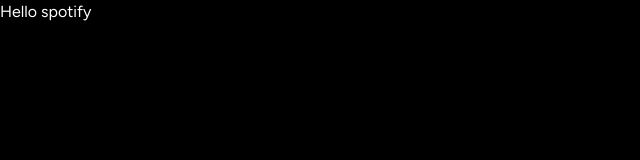
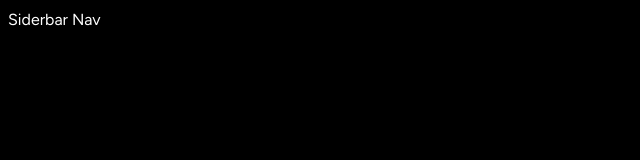
Before and after one commit to kei-1313/spotify-clone, a Next.js app in the folder spotify-clone-project/: page / in a window 1280 px wide. Shown: the top 160 px of the page, without its empty margins (0-640 px from the left). Built offline with nearby package versions, Linux system fonts and the light colour scheme.

Commit message:
boxコンポーネント作成

```diff
--- /dev/null
+++ b/spotify-clone-project/app/(site)/page.tsx
@@ -0,0 +1,7 @@
+export default function Home() {
+  return (
+    <div className="text-green-500">
+      <h1>Myconponent</h1>
+    </div>
+  )
+}
--- a/spotify-clone-project/app/layout.tsx
+++ b/spotify-clone-project/app/layout.tsx
@@ -1,6 +1,7 @@
 import './globals.css'
 import type { Metadata } from 'next'
 import { Figtree } from 'next/font/google'
+import Siderbar from '@/components/Siderbar'
 
 const font = Figtree({ subsets: ['latin'] })
 
@@ -16,7 +17,11 @@
 }) {
   return (
     <html lang="en">
-      <body className={font.className}>{children}</body>
+      <body className={font.className}>
+        <Siderbar>
+          {children}
+        </Siderbar>
+      </body>
     </html>
   )
 }
--- a/spotify-clone-project/app/page.tsx
+++ /dev/null
@@ -1,7 +0,0 @@
-export default function Home() {
-  return (
-    <div>
-      <h1>Hello spotify</h1>
-    </div>
-  )
-}
--- /dev/null
+++ b/spotify-clone-project/components/Box.tsx
@@ -0,0 +1,16 @@
+import React from 'react'
+
+interface BoxProps {
+  children: React.ReactNode;
+  className?: string
+}
+
+const Box: React.FC<BoxProps> = ({ children, className }) => {
+  return (
+    <div className='twMerge(`bg-neutral-900 rounded-lg h-fit w-full`)'>
+      {children}
+    </div>
+  )
+}
+
+export default Box
--- /dev/null
+++ b/spotify-clone-project/components/Siderbar.tsx
@@ -0,0 +1,45 @@
+"use client"
+
+import { usePathname } from "next/navigation"
+import { useMemo } from "react";
+import { HiHome } from "react-icons/hi"
+import { BiSearch } from "react-icons/bi"
+import Box from "./Box"
+
+interface SiderbarProps {
+  children: React.ReactNode;
+}
+
+const Siderbar: React.FC<SiderbarProps> = ({ children }) => {
+
+  const pathname = usePathname();
+
+  const routes = useMemo(() => [
+    {
+      icon: HiHome,
+      label: 'Home',
+      active: pathname !== '/search',
+      href: '/'
+    },
+    {
+      icon: BiSearch,
+      label: 'Home',
+      active: pathname === '/search',
+      href: '/search'
+    }
+  ], [pathname])
+
+
+
+  return (
+    <div className="flex h-full">
+      <div className="hidden md:flex flex-col gap-y-2 bg-black h-full w-[300px] p-2">
+        <Box>
+          Siderbar Nav
+        </Box>
+      </div>
+    </div>
+  )
+}
+
+export default Siderbar
--- a/spotify-clone-project/package.json
+++ b/spotify-clone-project/package.json
@@ -19,6 +19,8 @@
     "postcss": "8.4.28",
     "react": "18.2.0",
     "react-dom": "18.2.0",
+    "react-icons": "^4.10.1",
+    "tailwind-merge": "^1.14.0",
     "tailwindcss": "3.3.3",
     "typescript": "5.1.6"
   }
```
Also changed, not shown: 1 other file (tests, documents, lock files or other folders).
